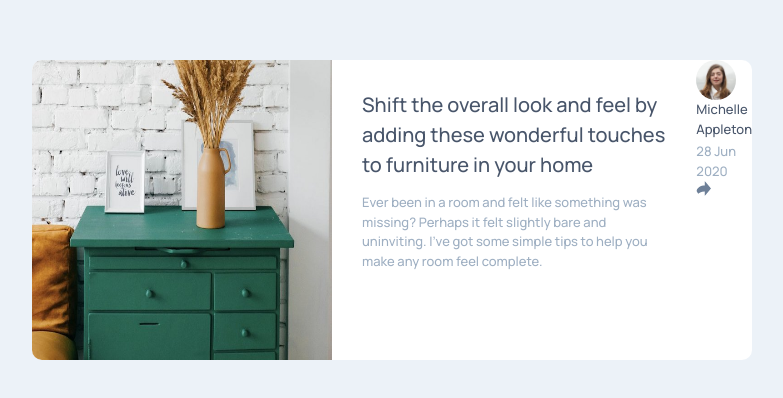
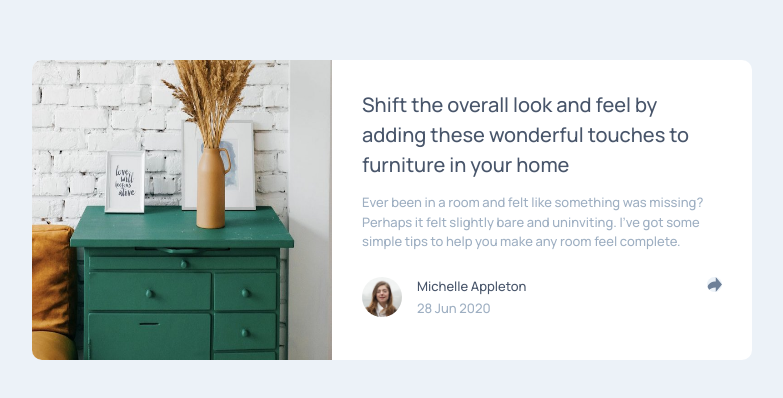
Before and after one commit to lwitschel/article-preview, a plain HTML site: page index.html in a window 1280 px wide. Shown: the part 240-638 px from the top of the page, without its empty margins (248-1031 px from the left). Drawn offline with Linux system fonts and the light colour scheme.

Commit message:
container, flex

```diff
--- a/index.html
+++ b/index.html
@@ -28,18 +28,19 @@
   <p>Ever been in a room and felt like something was missing? Perhaps
   it felt slightly bare and uninviting. I’ve got some simple tips
   to help you make any room feel complete.</p>
-</div>
 
-<div class="avatar_share">
+  <div class="container_mit_share">
+<div class="container_avatar">
   <figure class="avatar">
     <img src="./images/avatar-michelle.jpg" alt="Bild eines Mädchens" width="40" height="40">
   </figure>
 
-  <div class="avatar_beschriftung">
+  <div class="container_beschriftung">
     <h4>Michelle Appleton</h4>
-    <p class="pavatar">28 Jun 2020</p>
+    <p>28 Jun 2020</p>
   </div>
 
+</div>
 
 <li>
   <a href="#">
@@ -48,6 +49,8 @@
     </figure>
   </a>
 </li>
+</div>
+
 </div>
     </div>
   </div>
--- a/style.css
+++ b/style.css
@@ -53,6 +53,7 @@
         width: 40px;
         height: 40px;
         border-radius: 100%;
+        padding-right: 15px;
     }
 
     .avatar img {
@@ -67,7 +68,7 @@
 
     .share img {
         border-radius: 100%;
-        display: inline-block;
+        background-color: var(--lightblue);
     }
 
     /*------CONTENT------*/
@@ -76,7 +77,6 @@
         display: inline-block;
         margin: 30px;
     }
-
 
     /*------TEXT------*/
     p {
@@ -96,18 +96,33 @@
         font-weight: 500;
     }
 
-    .pavatar {
+    .attribution {
+        display: none;
+    }
+
+    /*-----CONTAINER-----*/
+
+    .container_avatar {
+        display: flex;
+        flex-direction: row;
+        justify-content: flex-start;
+    }
+
+    .container_beschriftung p {
         margin: 3px 0 0 0;
         padding: 0;
     }
 
-    .attribution {
-        display: none;
+    .container_mit_share {
+        display: flex;
+        flex-direction: row;
+        justify-content: space-between;
+        margin-top: 25px;
     }
 
-    .avatar_share {
-        display: block;
-    }
+
+
+
 
     li {
         list-style-type: none;
```
